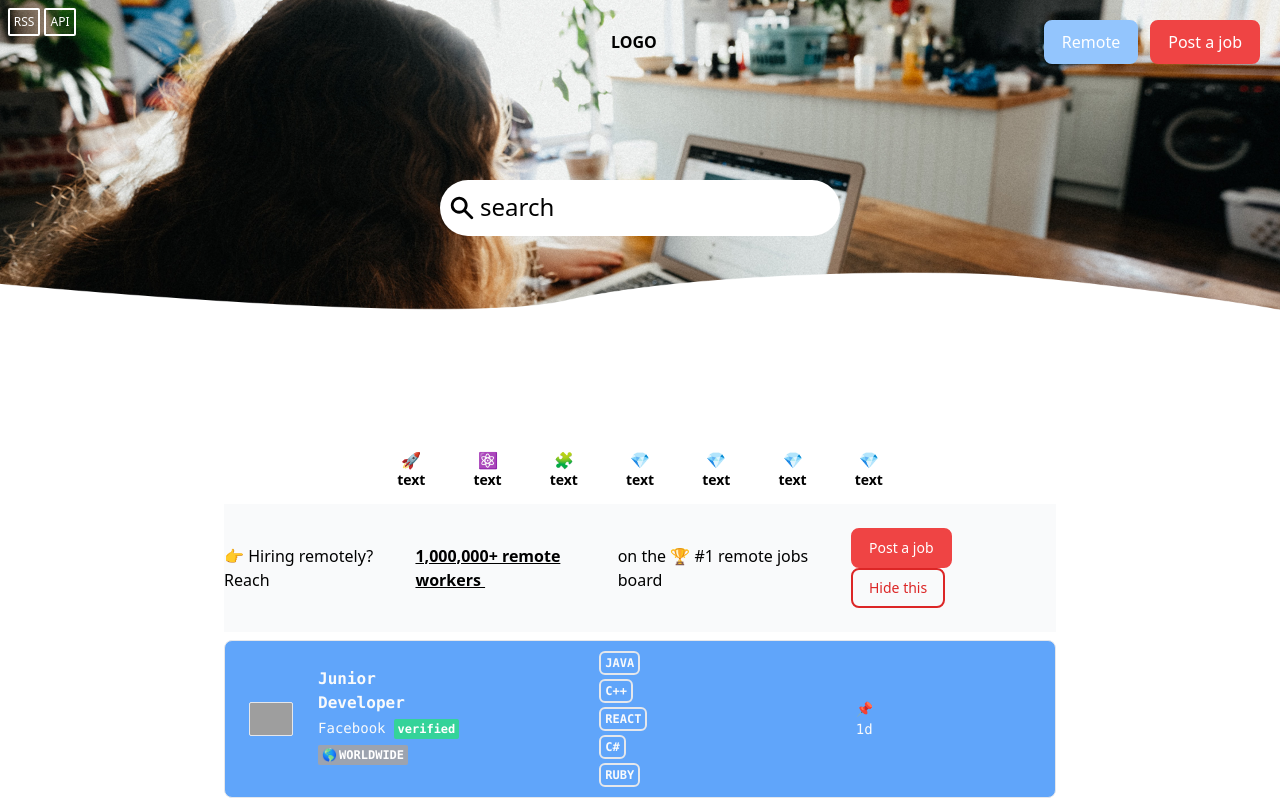
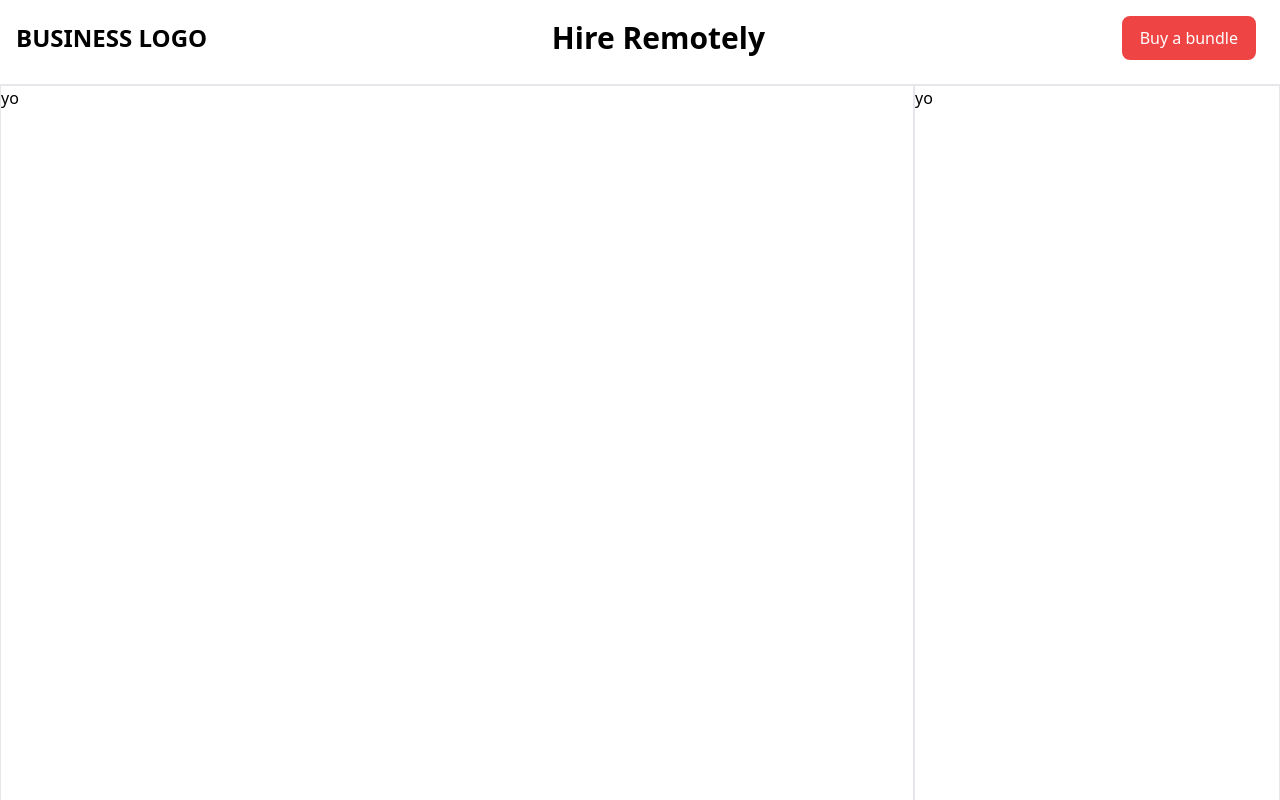
Before and after one commit to ognjen-dev/hire-remote, a React (Create React App) app: page / in a window 1280 px wide. Shown: the top 800 px of the page. Built offline with nearby package versions, Linux system fonts and the light colour scheme; grey boxes are pictures that could not be loaded.

Commit message:
work on component borders

```diff
--- a/src/App.tsx
+++ b/src/App.tsx
@@ -6,7 +6,7 @@ import Hire from 'App/Pages/Hire'
 function App() {
   return (
     <div className="App">
-      <GetHired />
+      <Hire />
     </div>
   );
 }
--- a/src/App/Components/HireComponents/LeftSide.tsx
+++ b/src/App/Components/HireComponents/LeftSide.tsx
@@ -2,8 +2,8 @@ import React from 'react'
 
 const LeftSide = () => {
     return (
-        <div>
-
+        <div className="border w-full min-h-screen">
+            yo
         </div>
     )
 }
--- a/src/App/Components/HireComponents/RightSide.tsx
+++ b/src/App/Components/HireComponents/RightSide.tsx
@@ -2,8 +2,8 @@ import React from 'react'
 
 const RightSide = () => {
     return (
-        <div>
-
+        <div className="border w-2/5 min-h-full">
+            yo
         </div>
     )
 }
--- a/src/App/Pages/Hire.tsx
+++ b/src/App/Pages/Hire.tsx
@@ -1,10 +1,17 @@
 import React from 'react'
 import PageHeader from 'App/Components/SharedComponents/PageHeader'
+import LeftSide from 'App/Components/HireComponents/LeftSide'
+import RightSide from 'App/Components/HireComponents/RightSide'
 
 const Hire = () => {
     return (
         <div>
             <PageHeader />
+            <div className="lg:flex lg:flex-row">
+                <LeftSide />
+                <RightSide />
+            </div>
+
         </div>
     )
 }
```
